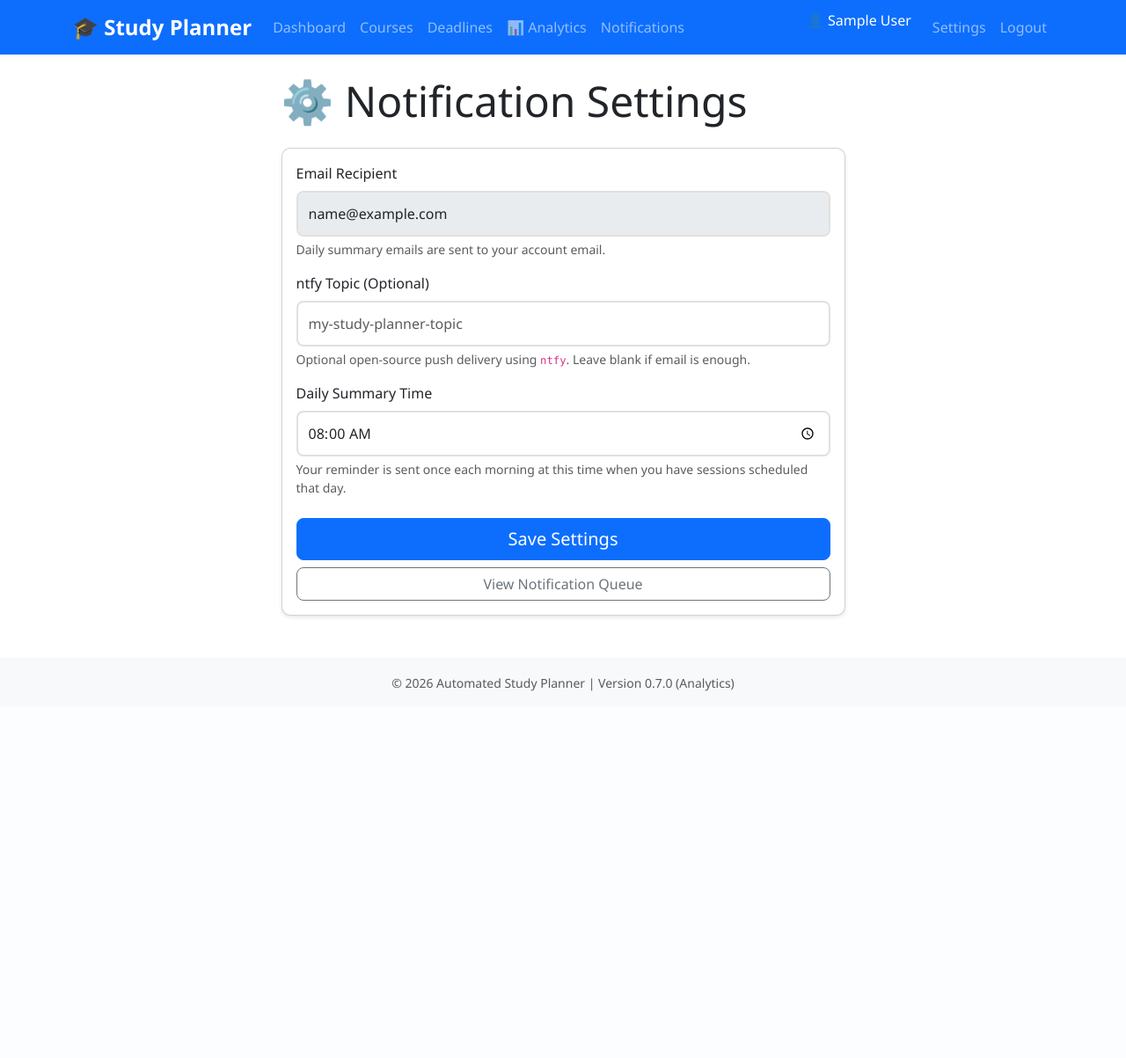
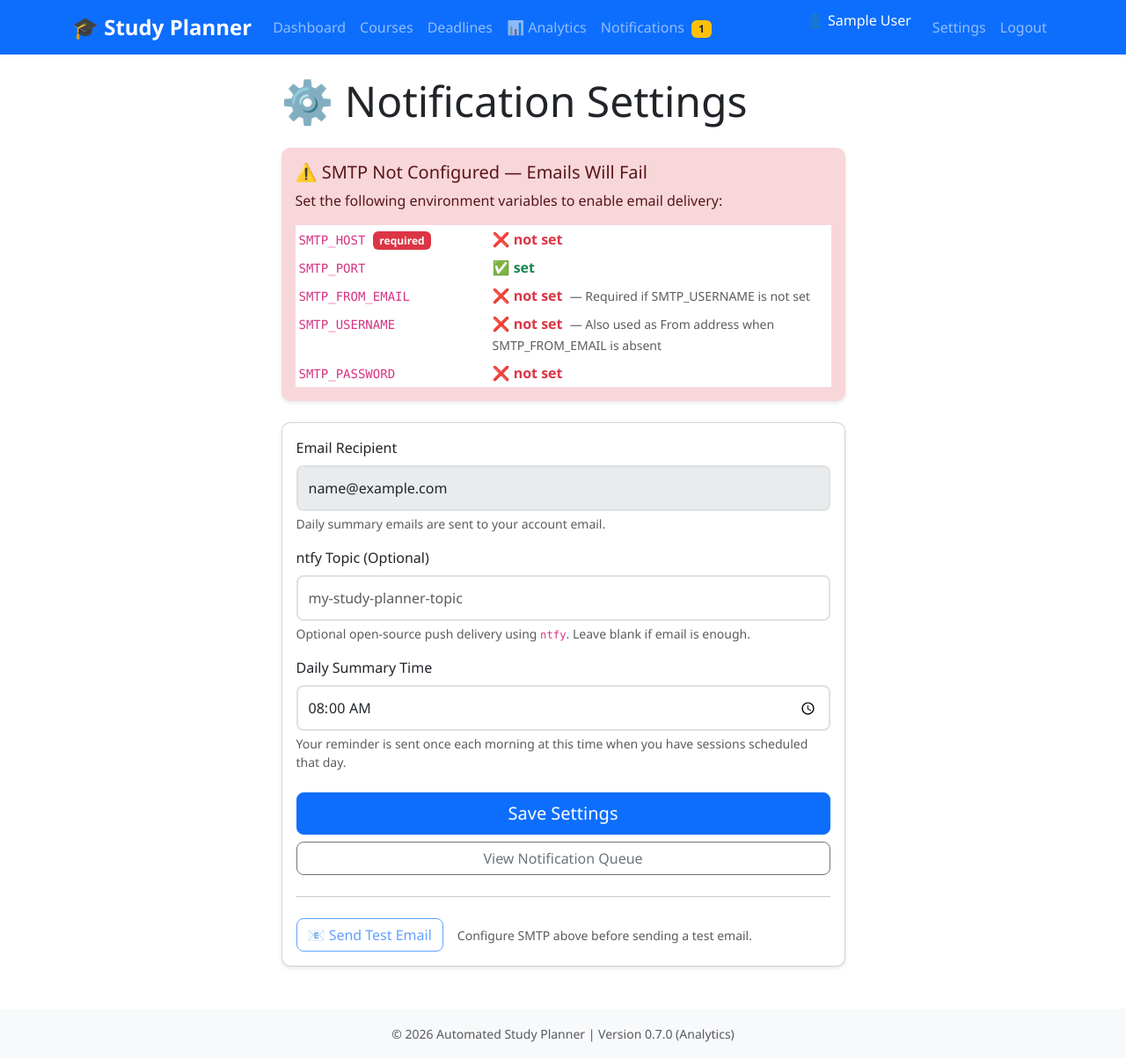
Before and after one commit to dipakaryal-msaai/automated_study_planner, a Flask app: page /settings/notifications in a window 1280 px wide. Shown: the whole page at 88% size. Before the commit the page ends 786 px from the top, so only its background shows below. Run offline with Flask 3, Linux system fonts and the light colour scheme; a user stored in the database is signed in; tables that the repository leaves empty hold one stand-in row (values such as "Sample post").

Commit message:
Chunk 8: Notification UX — SMTP status, test email, queue warning
- Add get_smtp_status() helper that checks each SMTP env var and
  returns configured flag plus per-var set/unset detail
- Add /settings/notifications/test-email POST route (login required)
  that sends a test message to the user's account email and flashes
  success or a descriptive error message
- notification_settings.html: show ✅/⚠️ SMTP status banner with a
  per-variable table (name, required badge, set/not-set, notes);
  'Send Test Email' button is disabled when SMTP is not configured
- notifications.html: show ⚠️ banner at top when any notification
  has failed due to SMTP misconfiguration, with direct link to
  Notification Settings

Co-authored-by: Copilot <223556219+Copilot@users.noreply.github.com>

```diff
--- a/templates/notification_settings.html
+++ b/templates/notification_settings.html
@@ -6,6 +6,44 @@
 <div class="row justify-content-center">
     <div class="col-md-7">
         <h1 class="display-5 mb-4">⚙️ Notification Settings</h1>
+
+        {# ── SMTP status banner ────────────────────────────────────────────── #}
+        {% if smtp_status.configured %}
+        <div class="alert alert-success d-flex align-items-center mb-4" role="alert">
+            <span class="me-2 fs-5">✅</span>
+            <div>SMTP is configured. Daily summary emails will be delivered.</div>
+        </div>
+        {% else %}
+        <div class="alert alert-danger mb-4" role="alert">
+            <h5 class="alert-heading">⚠️ SMTP Not Configured — Emails Will Fail</h5>
+            <p class="mb-2">Set the following environment variables to enable email delivery:</p>
+            <table class="table table-sm table-borderless mb-0">
+                <tbody>
+                    {% for var in smtp_status.vars %}
+                    <tr>
+                        <td class="py-1" style="width:220px">
+                            <code>{{ var.name }}</code>
+                            {% if var.required %}<span class="badge bg-danger ms-1">required</span>{% endif %}
+                        </td>
+                        <td class="py-1">
+                            {% if var.set %}
+                                <span class="text-success fw-semibold">✅ set</span>
+                            {% else %}
+                                <span class="text-danger fw-semibold">❌ not set</span>
+                            {% endif %}
+                            {% if not var.set and var.get('default') %}
+                                <small class="text-muted ms-1">(defaults to {{ var.default }})</small>
+                            {% endif %}
+                            {% if var.get('note') %}
+                                <small class="text-muted ms-1">— {{ var.note }}</small>
+                            {% endif %}
+                        </td>
+                    </tr>
+                    {% endfor %}
+                </tbody>
+            </table>
+        </div>
+        {% endif %}
 
         <div class="card">
             <div class="card-body">
@@ -37,6 +75,24 @@
                         <a href="{{ url_for('view_notifications') }}" class="btn btn-outline-secondary">View Notification Queue</a>
                     </div>
                 </form>
+
+                {# ── Send Test Email ────────────────────────────────────────── #}
+                <hr class="my-4">
+                <form method="POST" action="{{ url_for('test_email') }}">
+                    <div class="d-flex align-items-center gap-3">
+                        <button type="submit" class="btn btn-outline-primary"
+                                {% if not smtp_status.configured %}disabled title="Configure SMTP first"{% endif %}>
+                            📧 Send Test Email
+                        </button>
+                        <small class="text-muted">
+                            {% if smtp_status.configured %}
+                                Sends a test message to <strong>{{ current_user.email }}</strong> to verify your SMTP setup.
+                            {% else %}
+                                Configure SMTP above before sending a test email.
+                            {% endif %}
+                        </small>
+                    </div>
+                </form>
             </div>
         </div>
     </div>
--- a/web_app.py
+++ b/web_app.py
@@ -170,6 +170,31 @@ def normalize_summary_time(summary_time_str):
 def get_daily_summary_time(user_id=None):
     """Return the preferred summary delivery time for the requested scope."""
     return db.get_scope_setting('daily_summary_time', user_id=user_id, default='08:00')
+
+
+def get_smtp_status():
+    """Return SMTP configuration status for each required/optional env var."""
+    smtp_host = os.getenv('SMTP_HOST')
+    smtp_port = os.getenv('SMTP_PORT')
+    smtp_username = os.getenv('SMTP_USERNAME')
+    smtp_password = os.getenv('SMTP_PASSWORD')
+    smtp_from_email = os.getenv('SMTP_FROM_EMAIL')
+
+    effective_from = smtp_from_email or smtp_username
+    configured = bool(smtp_host and effective_from)
+
+    return {
+        'configured': configured,
+        'vars': [
+            {'name': 'SMTP_HOST',       'required': True,  'set': bool(smtp_host)},
+            {'name': 'SMTP_PORT',       'required': False, 'set': bool(smtp_port), 'default': '587'},
+            {'name': 'SMTP_FROM_EMAIL', 'required': False, 'set': bool(smtp_from_email),
+             'note': 'Required if SMTP_USERNAME is not set'},
+            {'name': 'SMTP_USERNAME',   'required': False, 'set': bool(smtp_username),
+             'note': 'Also used as From address when SMTP_FROM_EMAIL is absent'},
+            {'name': 'SMTP_PASSWORD',   'required': False, 'set': bool(smtp_password)},
+        ],
+    }
 
 
 def serialize_notifications(user_id, status=None, limit=None):
@@ -751,7 +776,11 @@ def view_notifications():
         return render_template('notifications.html', notifications=[])
 
     notifications = serialize_notifications(current_user.id)
-    return render_template('notifications.html', notifications=notifications)
+    smtp_failure = any(
+        n['status'] == 'failed' and 'SMTP' in (n.get('error_message') or '')
+        for n in notifications
+    )
+    return render_template('notifications.html', notifications=notifications, smtp_failure=smtp_failure)
 
 
 @app.route('/settings/notifications', methods=['GET', 'POST'])
@@ -778,8 +807,35 @@ def notification_settings():
     return render_template(
         'notification_settings.html',
         current_topic=current_topic,
-        daily_summary_time=current_time
+        daily_summary_time=current_time,
+        smtp_status=get_smtp_status()
     )
+
+
+@app.route('/settings/notifications/test-email', methods=['POST'])
+@login_required
+def test_email():
+    """Send a test email to the current user to verify SMTP configuration."""
+    status = get_smtp_status()
+    if not status['configured']:
+        flash('SMTP is not fully configured. Check the status below and set the required environment variables.', 'danger')
+        return redirect(url_for('notification_settings'))
+
+    try:
+        db._send_email(
+            recipient=current_user.email,
+            subject='Study Planner — Test Email ✅',
+            body=(
+                f'Hi {current_user.first_name or current_user.email},\n\n'
+                'This is a test email from your Automated Study Planner.\n'
+                'Your SMTP configuration is working correctly!'
+            )
+        )
+        flash(f'Test email sent to {current_user.email}. Check your inbox!', 'success')
+    except Exception as e:
+        flash(f'Failed to send test email: {e}', 'danger')
+
+    return redirect(url_for('notification_settings'))
 
 
 @app.route('/analytics')
```
Also changed, not shown: templates/notifications.html (+10 -0 lines).
